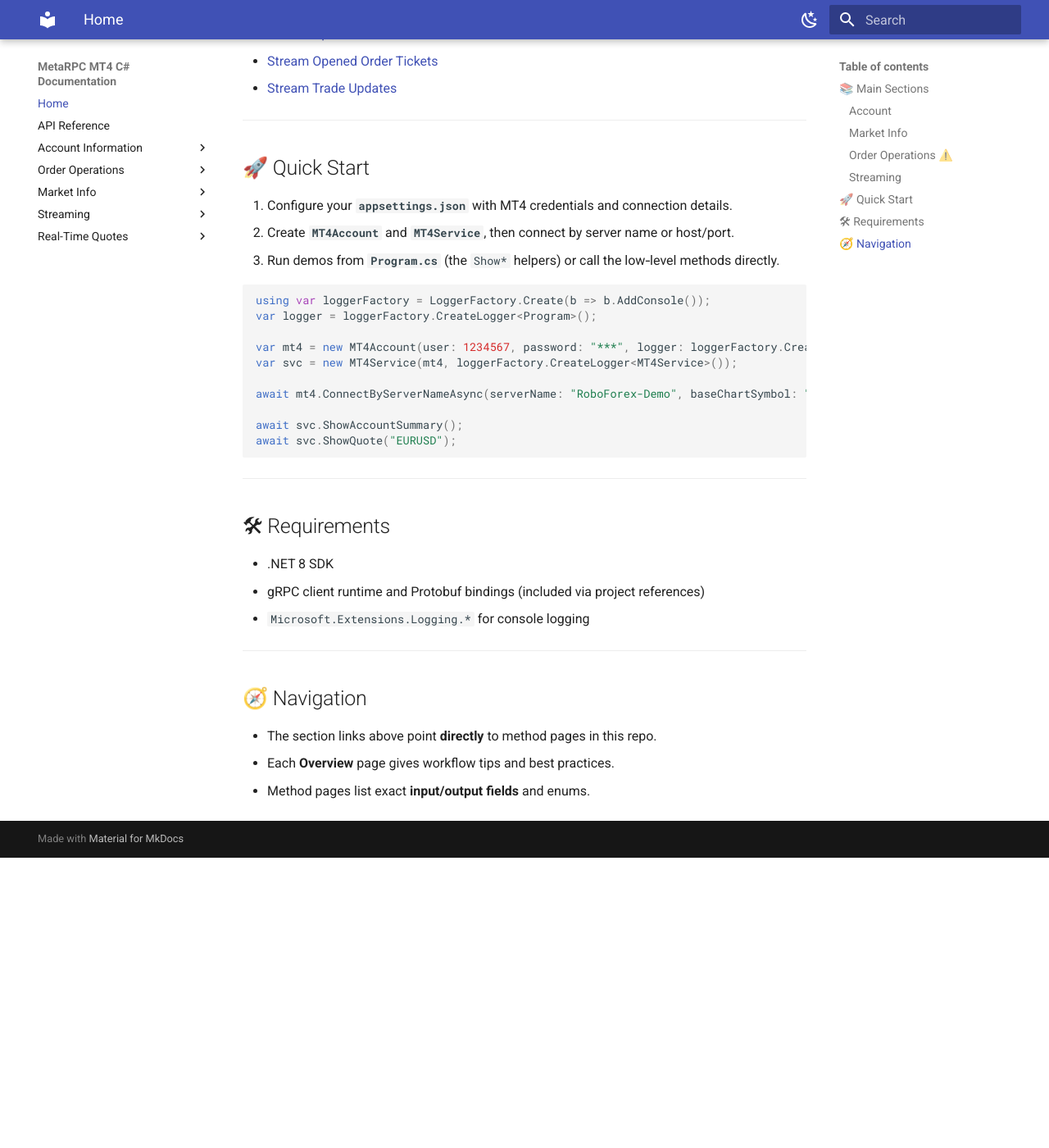
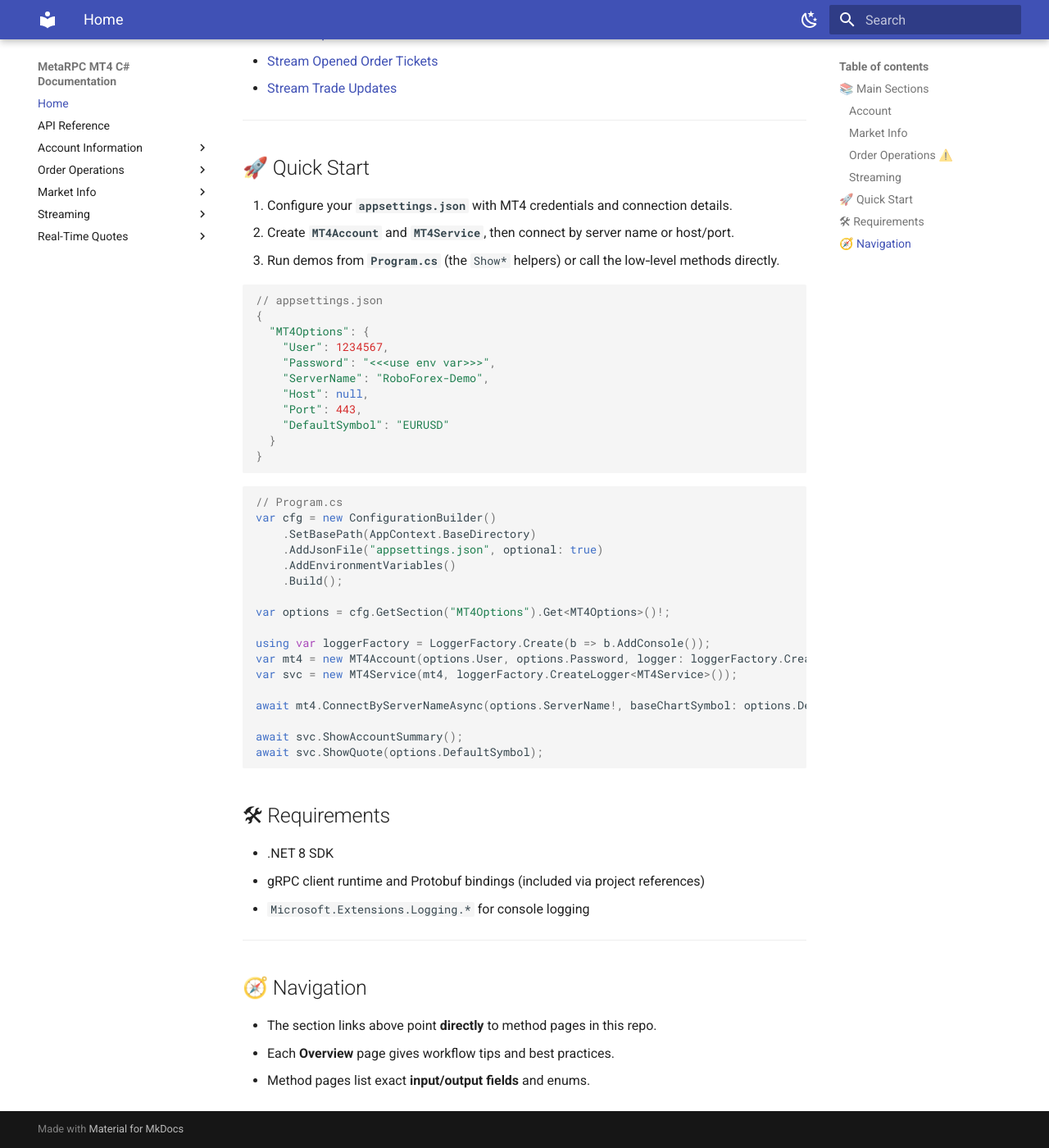
Before and after one commit to MetaRPC/CSharpMT4, an MkDocs documentation site: the page built from docs/index.md, in a window 1280 px wide and 1400 px high, scrolled down 1468 px. Shown: the whole window at 82% size. Built offline with MkDocs 1.6.1 and Material for MkDocs 9.7.7, drawn with Linux system fonts in a browser that asks for light colours; before the commit the page ends 2514 px from its top, so only the background shows below that.

Commit message:
Update index.md

````diff
--- a/docs/index.md
+++ b/docs/index.md
@@ -61,19 +61,37 @@ This documentation will help you:
 3. Run demos from **`Program.cs`** (the `Show*` helpers) or call the low‑level methods directly.
 
 ```csharp
+// appsettings.json
+{
+  "MT4Options": {
+    "User": 1234567,
+    "Password": "<<<use env var>>>",
+    "ServerName": "RoboForex-Demo",
+    "Host": null,
+    "Port": 443,
+    "DefaultSymbol": "EURUSD"
+  }
+}
+```
+```csharp
+// Program.cs
+var cfg = new ConfigurationBuilder()
+    .SetBasePath(AppContext.BaseDirectory)
+    .AddJsonFile("appsettings.json", optional: true)
+    .AddEnvironmentVariables()
+    .Build();
+
+var options = cfg.GetSection("MT4Options").Get<MT4Options>()!;
+
 using var loggerFactory = LoggerFactory.Create(b => b.AddConsole());
-var logger = loggerFactory.CreateLogger<Program>();
-
-var mt4 = new MT4Account(user: 1234567, password: "***", logger: loggerFactory.CreateLogger<MT4Account>());
+var mt4 = new MT4Account(options.User, options.Password, logger: loggerFactory.CreateLogger<MT4Account>());
 var svc = new MT4Service(mt4, loggerFactory.CreateLogger<MT4Service>());
 
-await mt4.ConnectByServerNameAsync(serverName: "RoboForex-Demo", baseChartSymbol: "EURUSD");
+await mt4.ConnectByServerNameAsync(options.ServerName!, baseChartSymbol: options.DefaultSymbol);
 
 await svc.ShowAccountSummary();
-await svc.ShowQuote("EURUSD");
+await svc.ShowQuote(options.DefaultSymbol);
 ```
-
----
 
 ## 🛠 Requirements
 
````
